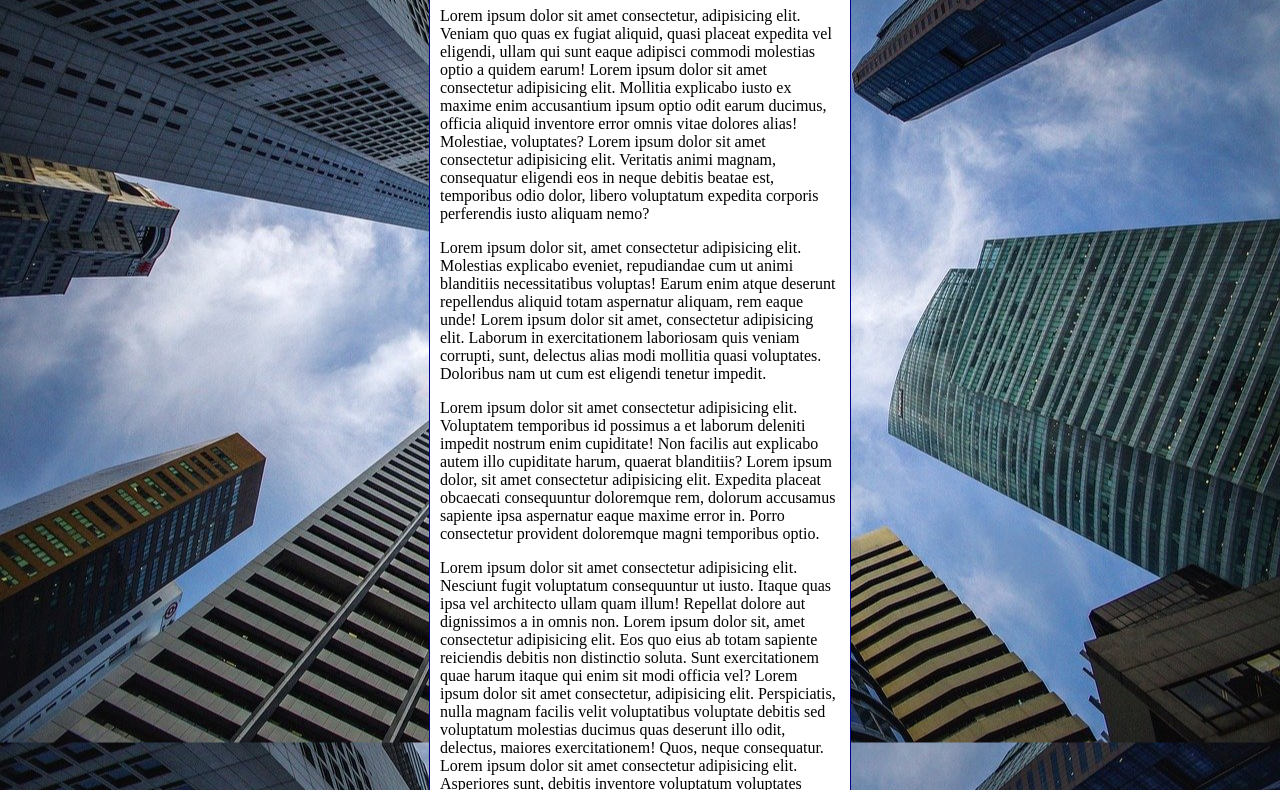
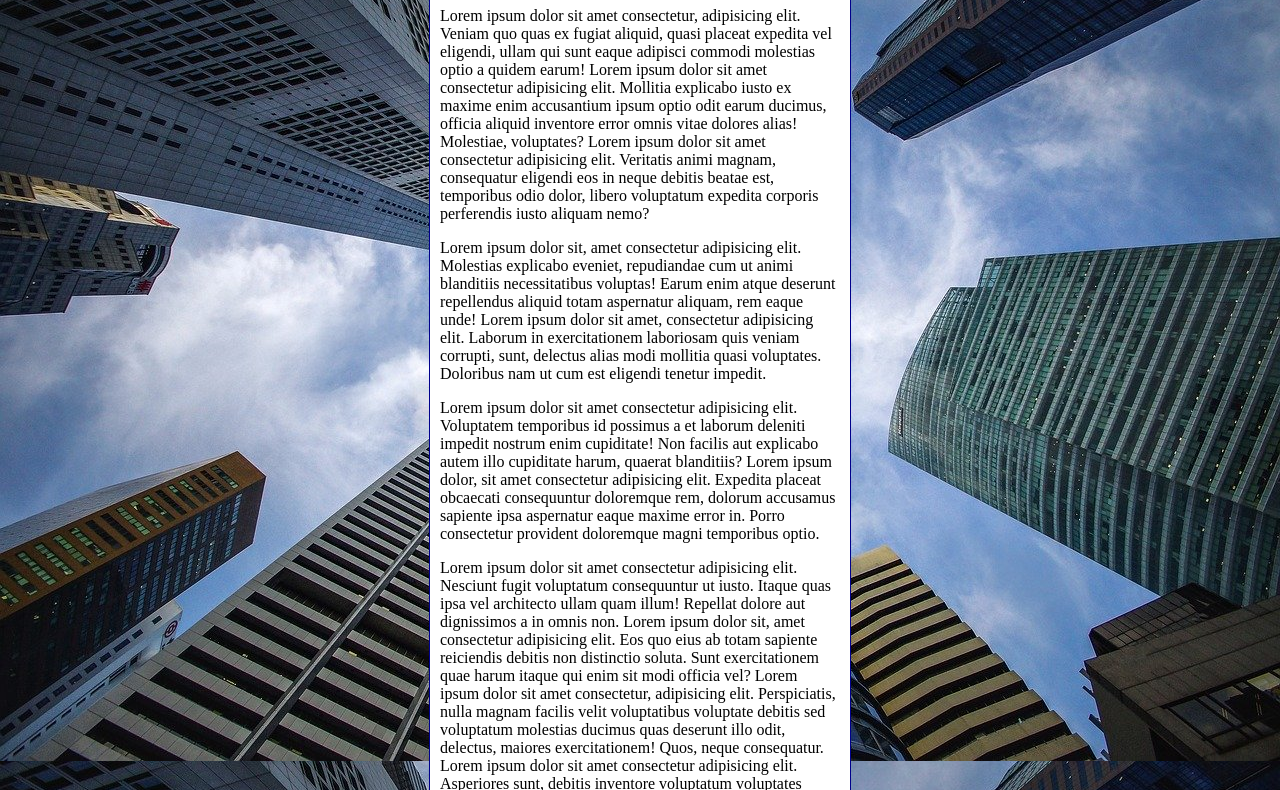
Before and after one commit to netogoes20/html-css, a plain HTML site: page exercicios/ex022/fundo006.html in a window 1280 px wide. Shown: the part 92-882 px from the top of the page. Drawn offline with Linux system fonts and the light colour scheme.

Commit message:
Update fundo006.html

```diff
--- a/exercicios/ex022/fundo006.html
+++ b/exercicios/ex022/fundo006.html
@@ -3,20 +3,30 @@
 <head>
     <meta charset="UTF-8">
     <meta name="viewport" content="width=device-width, initial-scale=1.0">
-    <title>Document</title>
+    <title>Fundo fixo de tela</title>
     <style>
         body {
             height:100vh;
+            /*
             background-color: black;
             background-image: url('imagens/wallpaper002.jpg');
             background-position: center center;
-            background-repeat: repeat-y;
+            background-repeat: no-repeateat;
+            background-size: cover;
+            background-attachment: fixed;
+
+
+            shorthand - background
+             color > image > position > repeat > [size] > attachment
+            */
+
+            background: black url('imagens/wallpaper002.jpg') center center no-repeat fixed;
             background-size: cover;
         }
 
         main {
             background-color: white;
-            width: 400px;
+            max-width: 400px;
             padding: 10px;
             margin: auto;
             border: 1px solid darkblue;
```
